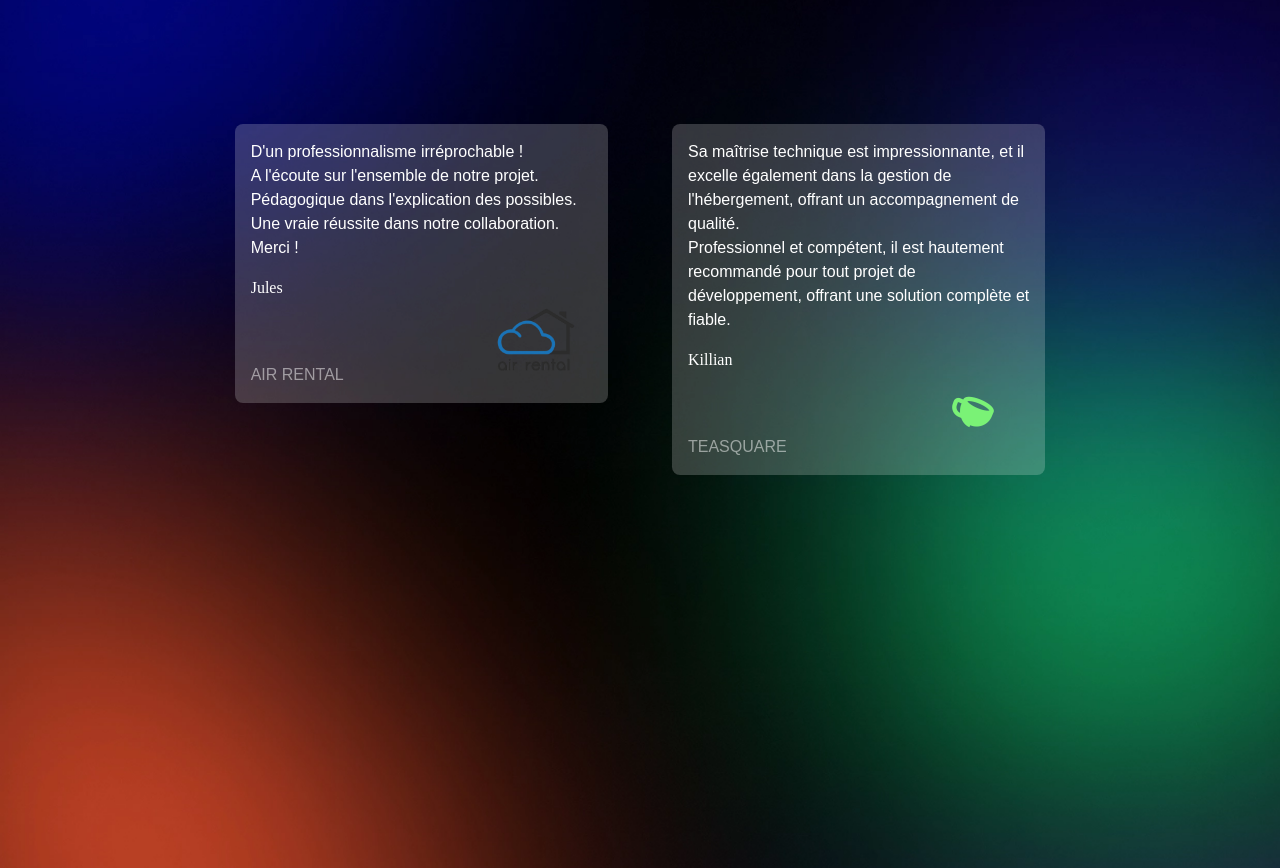
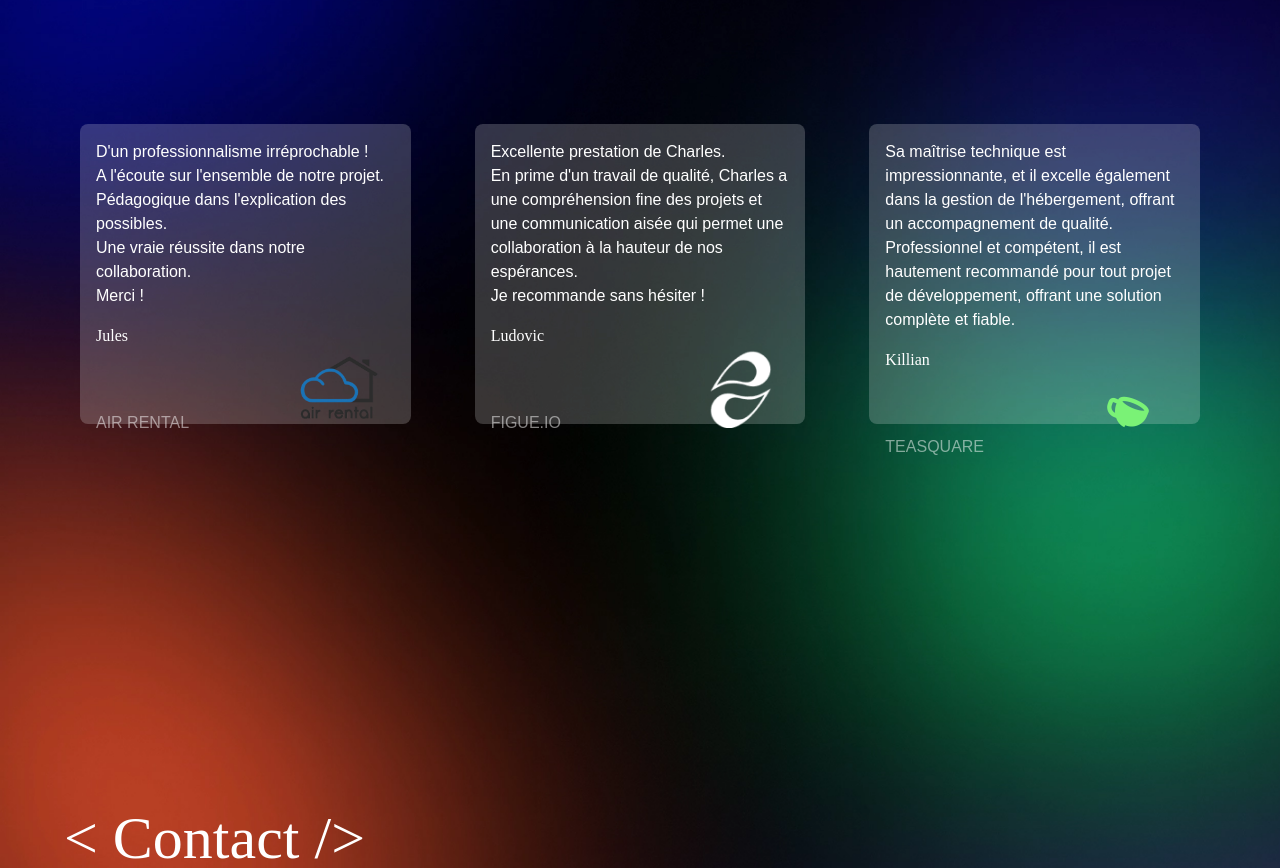
Before and after one commit to HowWhat42/if-landing-page, a React (Vite) app: page / in a window 1280 px wide. Shown: the part 4360-5228 px from the top of the page. Built offline with nearby package versions, Linux system fonts and the light colour scheme; a web font is replaced by a local one.

Commit message:
feat: figue testimonial

```diff
--- a/src/components/Opinion.jsx
+++ b/src/components/Opinion.jsx
@@ -1,11 +1,12 @@
 import React from 'react'
 import AirRentalLogo from '../assets/images/air-rental_logo.webp'
 import TeasquareLogo from '../assets/images/teasquare.png'
+import FigueLogo from '../assets/images/figue_logo.png'
 
 const Opinion = () => {
     return (
         <div className='flex flex-col xl:flex-row justify-center gap-16 py-8 md:py-16 xl:py-48 px-8 lg:px-12 xl:px-20'>
-            <div className='bg-white/20 w-full xl:w-1/3 h-1/3 p-4 rounded-lg'>
+            <div className='bg-white/20 w-full xl:w-1/3 h-[300px] p-4 rounded-lg flex flex-col justify-between'>
                 <p>
                     D'un professionnalisme irréprochable ! <br />
                     A l'écoute sur l'ensemble de notre projet. <br />
@@ -19,7 +20,20 @@ const Opinion = () => {
                     <img className='h-20 mr-4' src={AirRentalLogo} alt='AirRental Logo' />
                 </div>
             </div>
-            <div className='bg-white/20 w-full xl:w-1/3 h-1/3 p-4 rounded-lg'>
+            <div className='bg-white/20 w-full xl:w-1/3 h-[300px] p-4 rounded-lg flex flex-col justify-between'>
+                <p>
+
+                    Excellente prestation de Charles. <br />
+                    En prime d'un travail de qualité, Charles a une compréhension fine des projets et une communication aisée qui permet une collaboration à la hauteur de nos espérances. <br />
+                    Je recommande sans hésiter !
+                </p>
+                <p className='pt-4 not-italic font-clash'>Ludovic</p>
+                <div className='flex items-baseline justify-between'>
+                    <a href="https://www.figue.io/" target="_blank" rel="noreferrer"><p className='uppercase text-white/50 hover:underline'>Figue.io</p></a>
+                    <img className='h-20 mr-4' src={FigueLogo} alt='Figue.io Logo' />
+                </div>
+            </div>
+            <div className='bg-white/20 w-full xl:w-1/3 h-[300px] p-4 rounded-lg flex flex-col justify-between'>
                 <p>
                     Sa maîtrise technique est impressionnante, et il excelle également dans la gestion de l'hébergement, offrant un accompagnement de qualité.{' '}
                     <br />
```
Also changed, not shown: src/assets/images/figue_logo.png (added).
